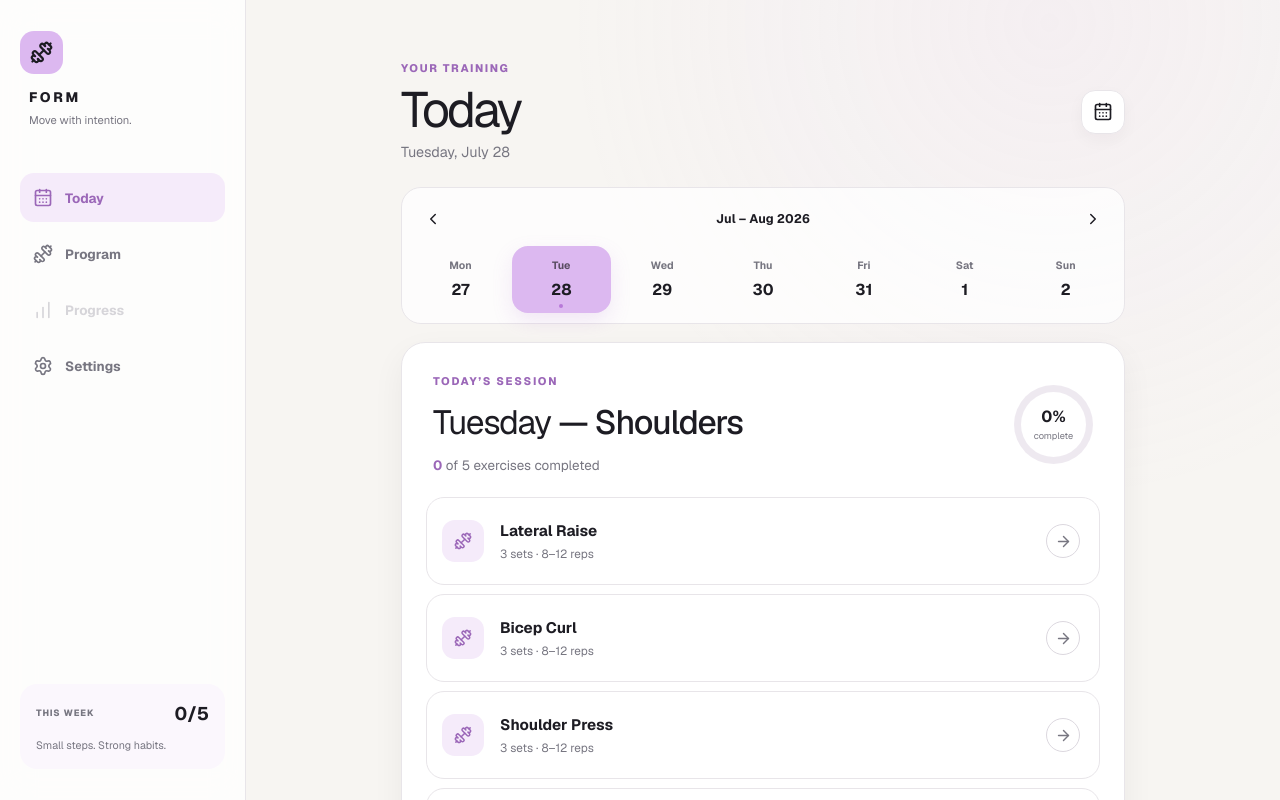
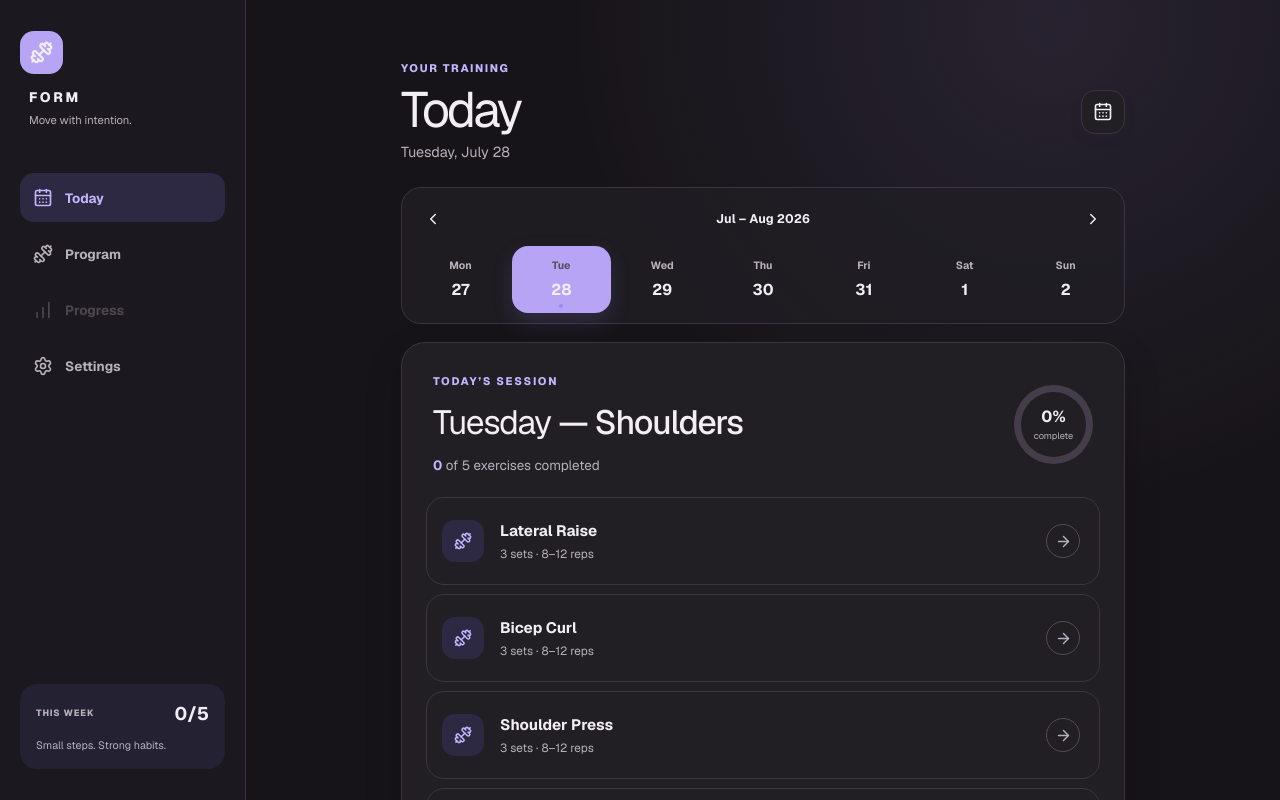
Before and after one commit to Pieter3033/M_GymApp, a Next.js app: page / in a window 1280 px wide. Shown: the top 800 px of the page. Built offline with nearby package versions, Linux system fonts and the light colour scheme.

Commit message:
Refine dark theme defaults

```diff
--- a/app/globals.css
+++ b/app/globals.css
@@ -7,6 +7,8 @@
   --accent-soft: #f5ebfa;
   --accent-pale: #fbf7fd;
   --accent-text: #9b67b8;
+  --accent-rgb: 183, 121, 216;
+  --accent-pastel-rgb: 220, 184, 240;
   --ink: #1d1c23;
   --muted: #777681;
   --muted-2: #a09eaa;
@@ -30,11 +32,13 @@
 html[data-theme="dark"],
 .app-shell[data-theme="dark"] {
   color-scheme: dark;
-  --accent: #c693df;
-  --accent-deep: #d2a4e6;
-  --accent-soft: #35273d;
-  --accent-pale: #29212e;
-  --accent-text: #d3a4e8;
+  --accent: #b8a4f4;
+  --accent-deep: #9b87f5;
+  --accent-soft: #2d2942;
+  --accent-pale: #242133;
+  --accent-text: #c4b5fd;
+  --accent-rgb: 155, 135, 245;
+  --accent-pastel-rgb: 184, 164, 244;
   --ink: #f3eef6;
   --muted: #b8b0bd;
   --muted-2: #8f8794;
@@ -66,7 +70,7 @@ html {
 body {
   margin: 0;
   background:
-    radial-gradient(circle at 82% 2%, rgba(220, 184, 240, 0.1), transparent 30rem),
+    radial-gradient(circle at 82% 2%, rgba(var(--accent-pastel-rgb), 0.1), transparent 30rem),
     var(--background);
   color: var(--ink);
   font-family: var(--font-geist-sans), Arial, Helvetica, sans-serif;
@@ -93,7 +97,7 @@ input[type="checkbox"] {
 button:focus-visible,
 input:focus-visible,
 select:focus-visible {
-  outline: 3px solid rgba(183, 121, 216, 0.32);
+  outline: 3px solid rgba(var(--accent-rgb), 0.32);
   outline-offset: 2px;
 }
 
@@ -282,7 +286,7 @@ h2 {
 }
 
 .mobile-nav button.active svg {
-  filter: drop-shadow(0 3px 7px rgba(183, 121, 216, 0.25));
+  filter: drop-shadow(0 3px 7px rgba(var(--accent-rgb), 0.25));
 }
 
 .toast {
@@ -293,7 +297,7 @@ h2 {
   left: 18px;
   max-width: 400px;
   margin: auto;
-  border: 1px solid rgba(183, 121, 216, 0.22);
+  border: 1px solid rgba(var(--accent-rgb), 0.22);
   border-radius: 15px;
   background: #252229;
   color: white;
@@ -375,7 +379,7 @@ h2 {
 
 .week-days button.active {
   background: var(--accent);
-  box-shadow: 0 8px 20px rgba(183, 121, 216, 0.17);
+  box-shadow: 0 8px 20px rgba(var(--accent-rgb), 0.17);
 }
 
 .week-days button.active span {
@@ -806,7 +810,7 @@ h2 {
   background: var(--accent);
   padding: 15px 19px;
   text-align: left;
-  box-shadow: 0 12px 25px rgba(183, 121, 216, 0.14);
+  box-shadow: 0 12px 25px rgba(var(--accent-rgb), 0.14);
 }
 
 .next-exercise span {
--- a/lib/defaultData.ts
+++ b/lib/defaultData.ts
@@ -96,5 +96,5 @@ export const createDefaultData = (): GymAppData => ({
     ],
   },
   workoutHistory: {},
-  settings: { autoStartTimer: true, theme: "light" },
+  settings: { autoStartTimer: true, theme: "dark" },
 });
--- a/lib/storage.ts
+++ b/lib/storage.ts
@@ -33,7 +33,7 @@ export const loadData = (): GymAppData => {
       ...parsed,
       settings: {
         ...parsed.settings,
-        theme: parsed.settings.theme === "dark" ? "dark" : "light",
+        theme: parsed.settings.theme === "light" ? "light" : "dark",
       },
     };
   } catch {
```
